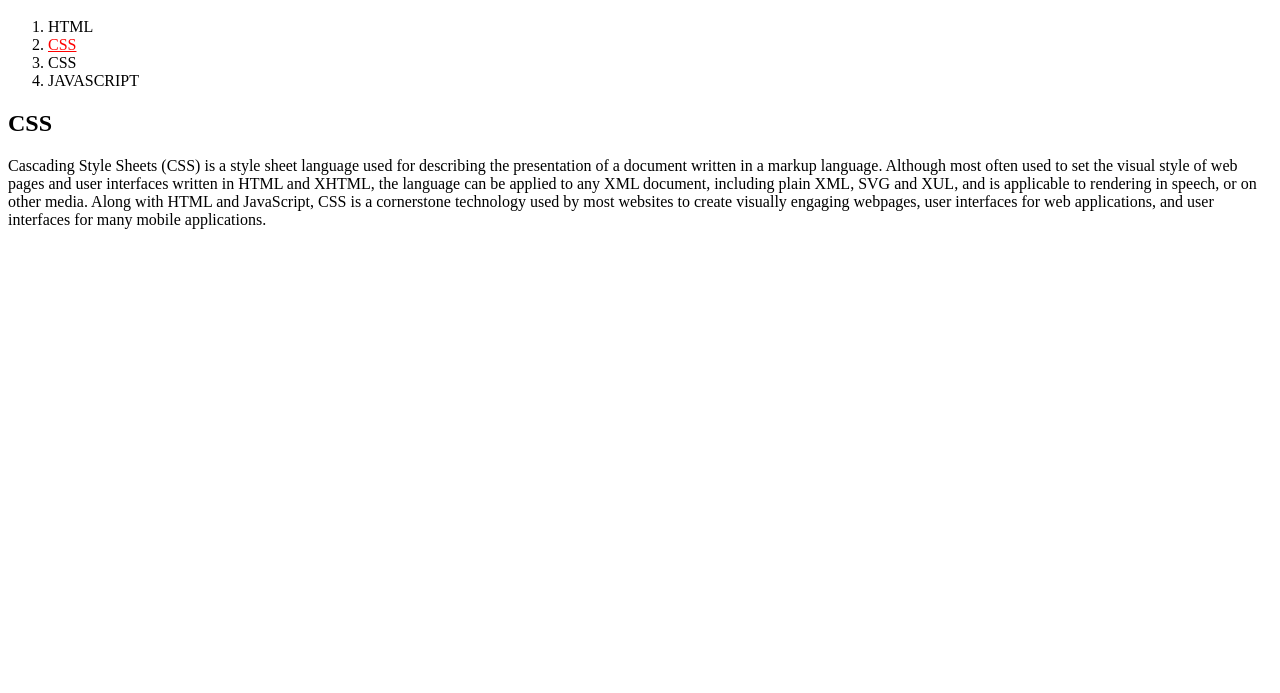
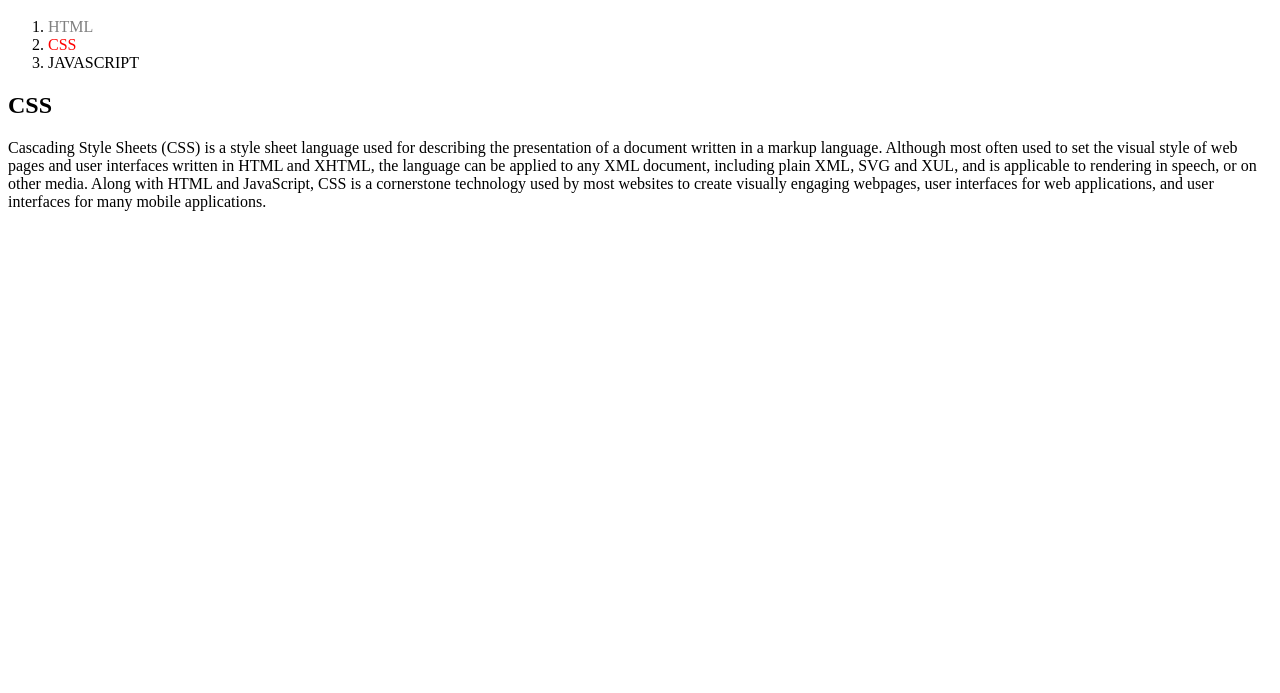
Before and after one commit to White-Asher/study-HCJS, a plain HTML site: page 2.html in a window 1280 px wide. Shown: the part 107-800 px from the top of the page. Drawn offline with Linux system fonts and the light colour scheme.

Commit message:
Upload CSS selector study

```diff
--- a/2.html
+++ b/2.html
@@ -9,6 +9,24 @@
           text-decoration: none;
           /*a태그들의 밑줄을 없애고 싶을때 다음과 같은 코드를 입력함.*/
       }
+      #active{
+        color:red;
+      }
+
+      .saw { /* 이름이 지정된 클래스명 앞에 .을 붙이게 되면 class가 saw인 태크를 가리키는 선택자가 된다. */
+        color:gray;
+      }
+      .active{
+        color:red;
+      }
+      /* 이걸 통해 알 수 있는 것은, class라는 저 속성의 값은 여러개의 값이 들어올 수 있고 띄어쓰기로 구분한다는 것과
+      하나의 태그에는 여러개의 속성이 들어올 수 있고 여러개의 선택자를 통해서 하나의 태그를 공동으로 제어할 수 있다는 것을 알 수 있다.
+      그런데 이방법은 그렇게 좋은 방법이 아님. */
+      /*여기서 2.CSS는 빨간색인데 왜 그런가 생각하면, active가 saw보다 나중에 선언되었기 때문이다. (아마 CSS는 절차지향같음)
+      순서를 바꾸면 반대로 red보다 grey가 나중에 선언되었기 때문에 2.CSS의 글씨는 회색이 될 것이다 */
+
+      /*ID선택자 > 클래스선택자 > 태그 선택자 순으로 우선순위가 높음 */
+
       h1{
         font-size: 50px;
         text-align: center;
@@ -24,10 +42,12 @@
 <body>
   <h1><a href = "index.html">WEB</a></h1>
   <ol>
-    <li><a href= "1.html"> HTML </a></li>
-    <li><a href= "2.html" style="color:red; text-decoration: underline;"> CSS </a></li>
-    <!--글자 하나만 바꾸고 싶을 때 a tag 안에 style = " " 을 선언하면 된다. -->
-    <li><a href= "2.html"> CSS </a></li>
+    <li><a href= "1.html" class="saw" > HTML </a></li>
+    <!--
+    <li><a href= "2.html" class="saw acative" > CSS </a></li> -->
+    <!--위의 방법보다 이러한 방법이 더 좋은 방법일 수 있음 -->
+    <li><a href= "2.html" class="saw"  id="active"> CSS </a></li>
+    <!-- ID의 값은 문서에서 중복되어서 안되는 유일한 값이다 -->
     <li><a href= "3.html"> JAVASCRIPT </a></li>
   </ol>
     <h2>CSS</h2>
```
